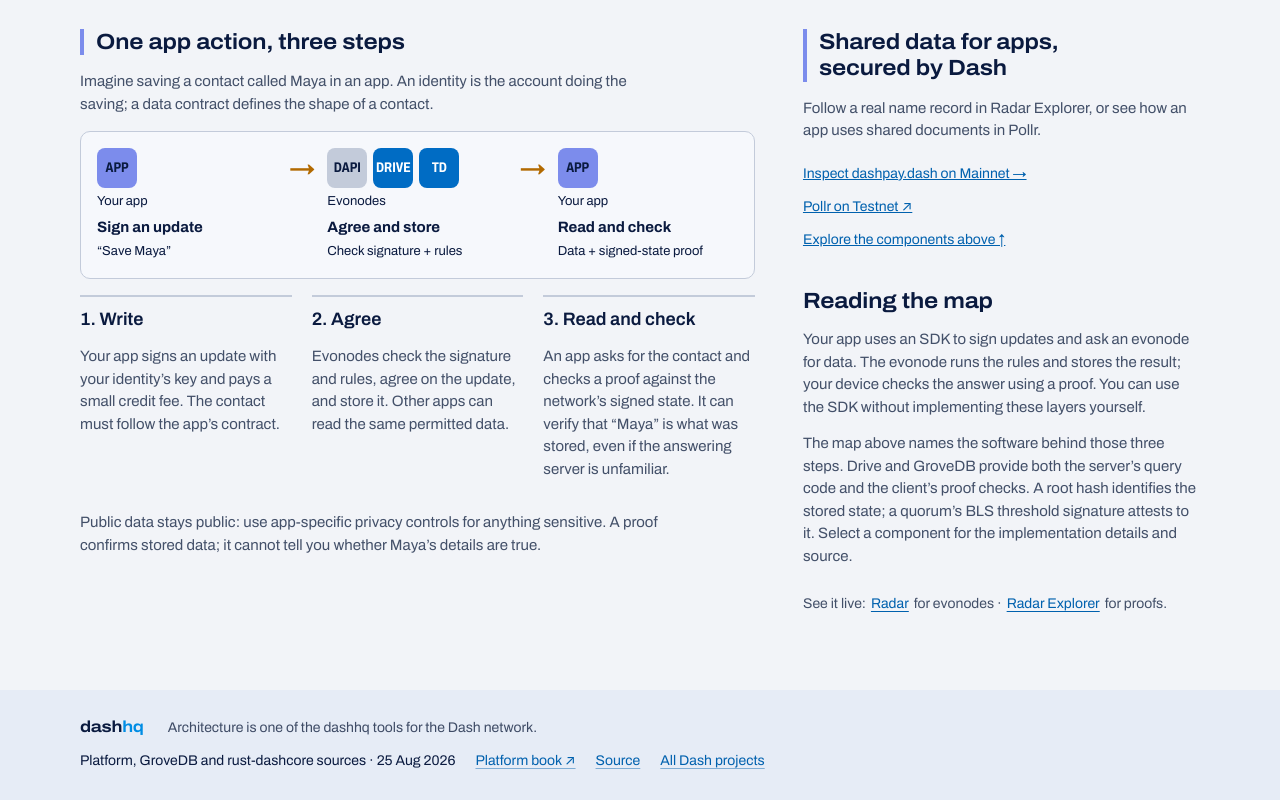
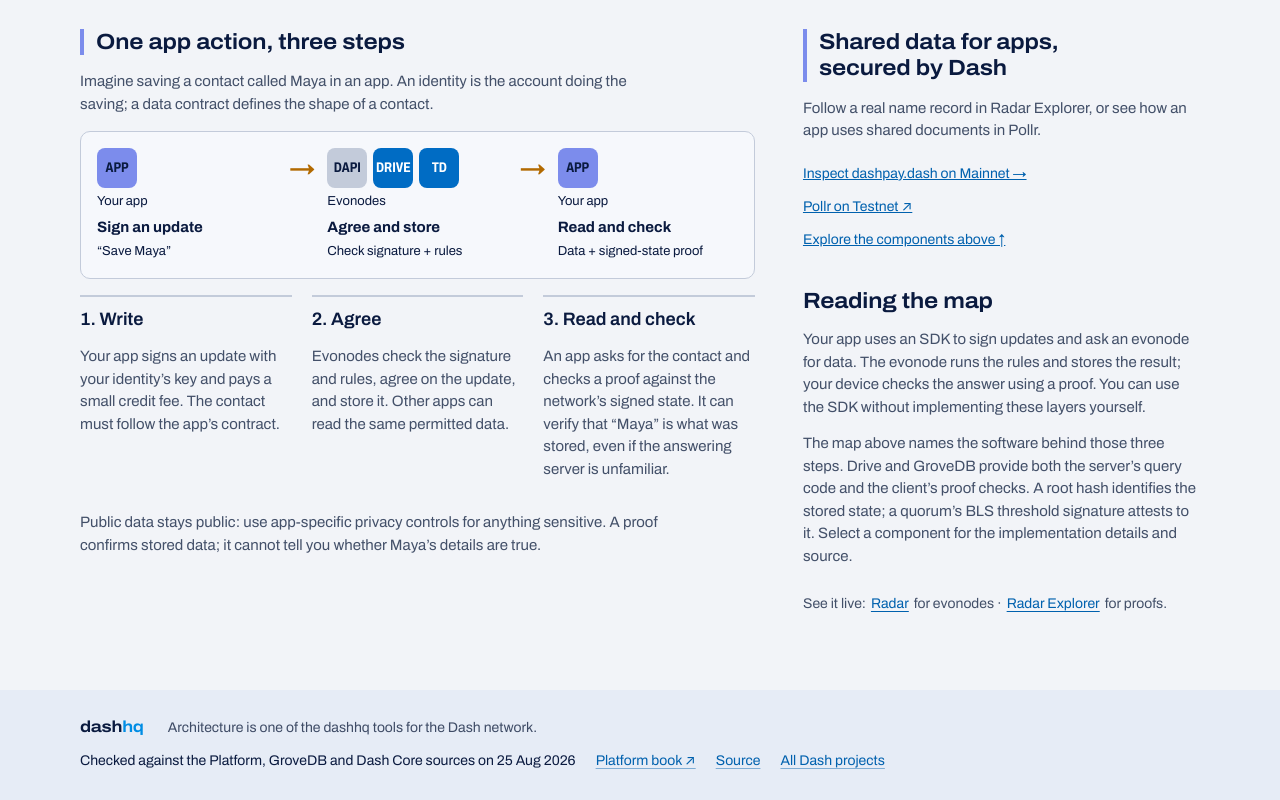
Before and after one commit to PastaPastaPasta/dash-platform-architecture, a plain HTML site: page index.html in a window 1280 px wide. Shown: the part 1521-2321 px from the top of the page. Drawn offline with Linux system fonts and the light colour scheme.

Commit message:
fix(arch): footer names its sources in words, not crate names
Co-Authored-By: Claude Opus 5.5 <noreply@anthropic.com>

```diff
--- a/index.html
+++ b/index.html
@@ -238,7 +238,7 @@
 </aside>
 
 <dashhq-footer product="arch" source="https://github.com/PastaPastaPasta/dash-platform-architecture">
-<span>Platform, GroveDB and rust-dashcore sources · 25 Aug 2026</span>
+<span>Checked against the Platform, GroveDB and Dash Core sources on 25 Aug 2026</span>
 <a href="https://dashpay.github.io/platform/">Platform book ↗</a>
 </dashhq-footer>
 
```
